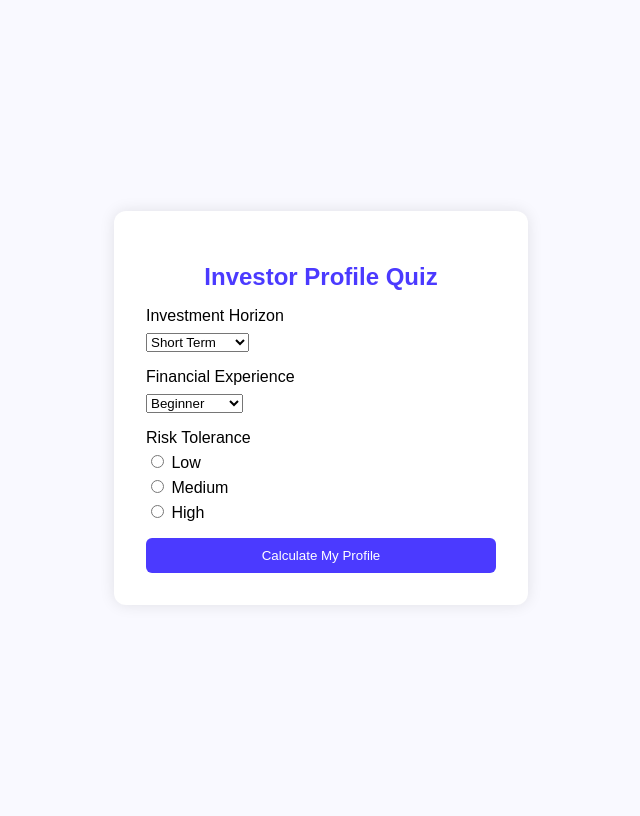
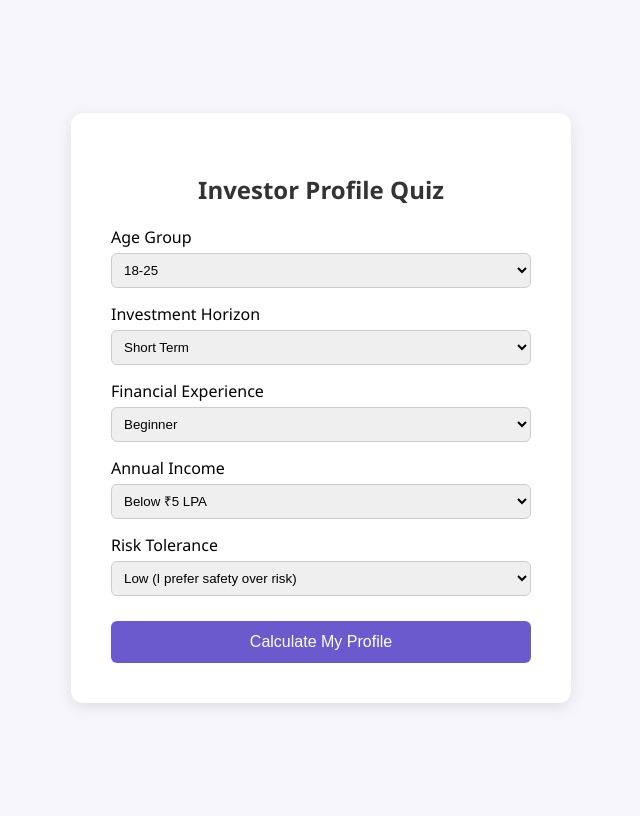
Before and after one commit to srishti-chordia/Stocksphere-Microservice, a Flask app: page / in a window 1280 px wide. Shown: the whole page, without its empty margins (319-959 px from the left). Run offline with Flask 3, Linux system fonts and the light colour scheme; parts of the project's set-up code (start-up, migrations or seed data) failed here and were passed over.

Commit message:
Enhance investor profile quiz with new fields and styles
Added new fields for age group and annual income to the quiz form, and improved styling for better user experience.

```diff
--- a/templates/index.html
+++ b/templates/index.html
@@ -2,13 +2,69 @@
 <html lang="en">
 <head>
     <meta charset="UTF-8">
+    <meta name="viewport" content="width=device-width, initial-scale=1.0">
     <title>Investor Profile Quiz</title>
-  <link rel="stylesheet" href="{{ url_for('static', filename='style.css') }}">
+    <style>
+        body {
+            font-family: 'Segoe UI', sans-serif;
+            background-color: #f6f6fc;
+            display: flex;
+            align-items: center;
+            justify-content: center;
+            height: 100vh;
+        }
+        .card {
+            background: white;
+            padding: 40px;
+            border-radius: 12px;
+            box-shadow: 0 4px 16px rgba(0,0,0,0.1);
+            width: 420px;
+        }
+        h2 {
+            color: #333;
+            text-align: center;
+        }
+        label {
+            display: block;
+            margin-top: 15px;
+            font-weight: 500;
+        }
+        select {
+            width: 100%;
+            padding: 8px;
+            margin-top: 5px;
+            border-radius: 6px;
+            border: 1px solid #ccc;
+        }
+        button {
+            background-color: #6a5acd;
+            color: white;
+            border: none;
+            padding: 12px;
+            border-radius: 6px;
+            width: 100%;
+            margin-top: 25px;
+            font-size: 16px;
+            cursor: pointer;
+        }
+        button:hover {
+            background-color: #5a4ab1;
+        }
+    </style>
 </head>
 <body>
-  <div class="quiz-container">
+    <div class="card">
         <h2>Investor Profile Quiz</h2>
         <form action="/predict" method="POST">
+
+            <label>Age Group</label>
+            <select name="age_group" required>
+                <option value="18-25">18-25</option>
+                <option value="26-35">26-35</option>
+                <option value="36-50">36-50</option>
+                <option value="50+">50+</option>
+            </select>
+
             <label>Investment Horizon</label>
             <select name="investment_horizon" required>
                 <option value="short">Short Term</option>
@@ -23,12 +79,19 @@
                 <option value="expert">Expert</option>
             </select>
 
+            <label>Annual Income</label>
+            <select name="annual_income" required>
+                <option value="low">Below ₹5 LPA</option>
+                <option value="medium">₹5–10 LPA</option>
+                <option value="high">Above ₹10 LPA</option>
+            </select>
+
             <label>Risk Tolerance</label>
-      <div class="radio-group">
-        <input type="radio" name="risk_tolerance" value="low" required> Low<br>
-        <input type="radio" name="risk_tolerance" value="medium"> Medium<br>
-        <input type="radio" name="risk_tolerance" value="high"> High
-      </div>
+            <select name="risk_tolerance" required>
+                <option value="low">Low (I prefer safety over risk)</option>
+                <option value="medium">Medium (Balanced risk & return)</option>
+                <option value="high">High (I can handle significant risks)</option>
+            </select>
 
             <button type="submit">Calculate My Profile</button>
         </form>
```
Lines whose indentation alone changed are shown as unchanged.
